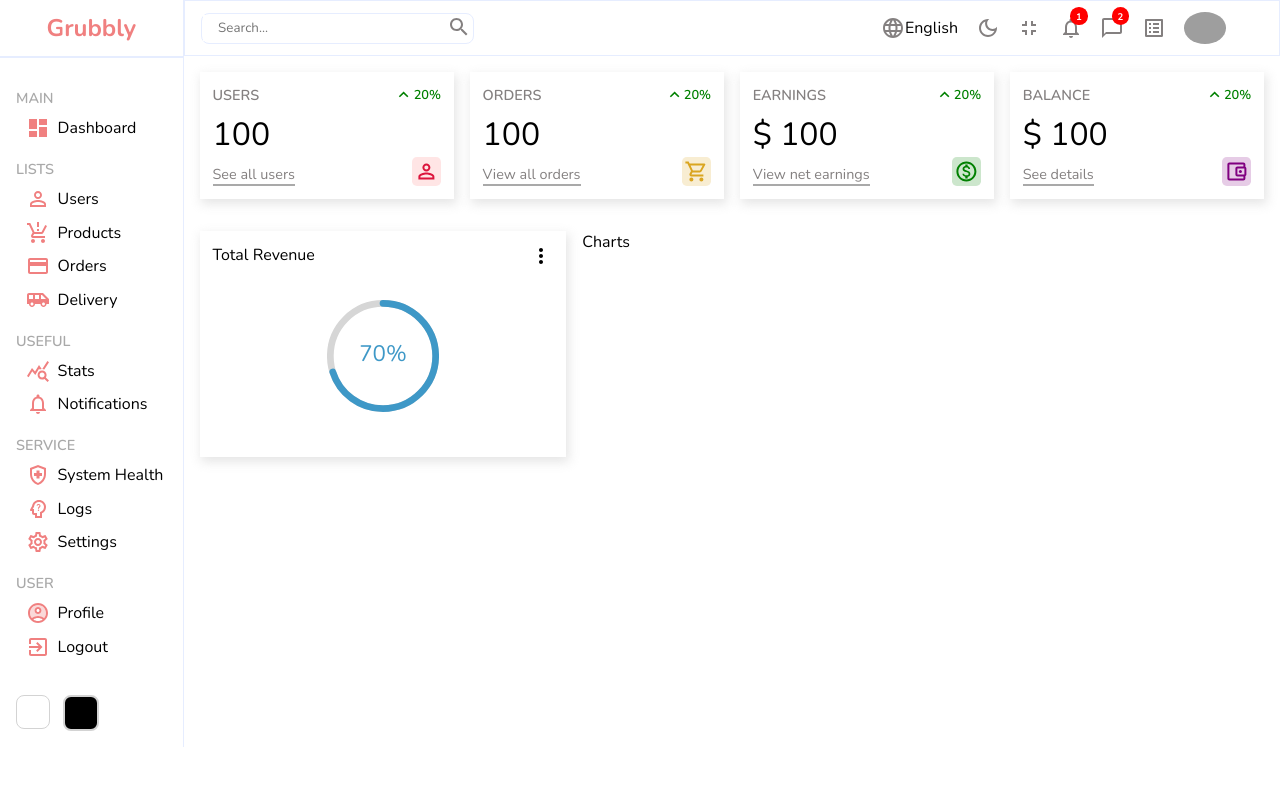
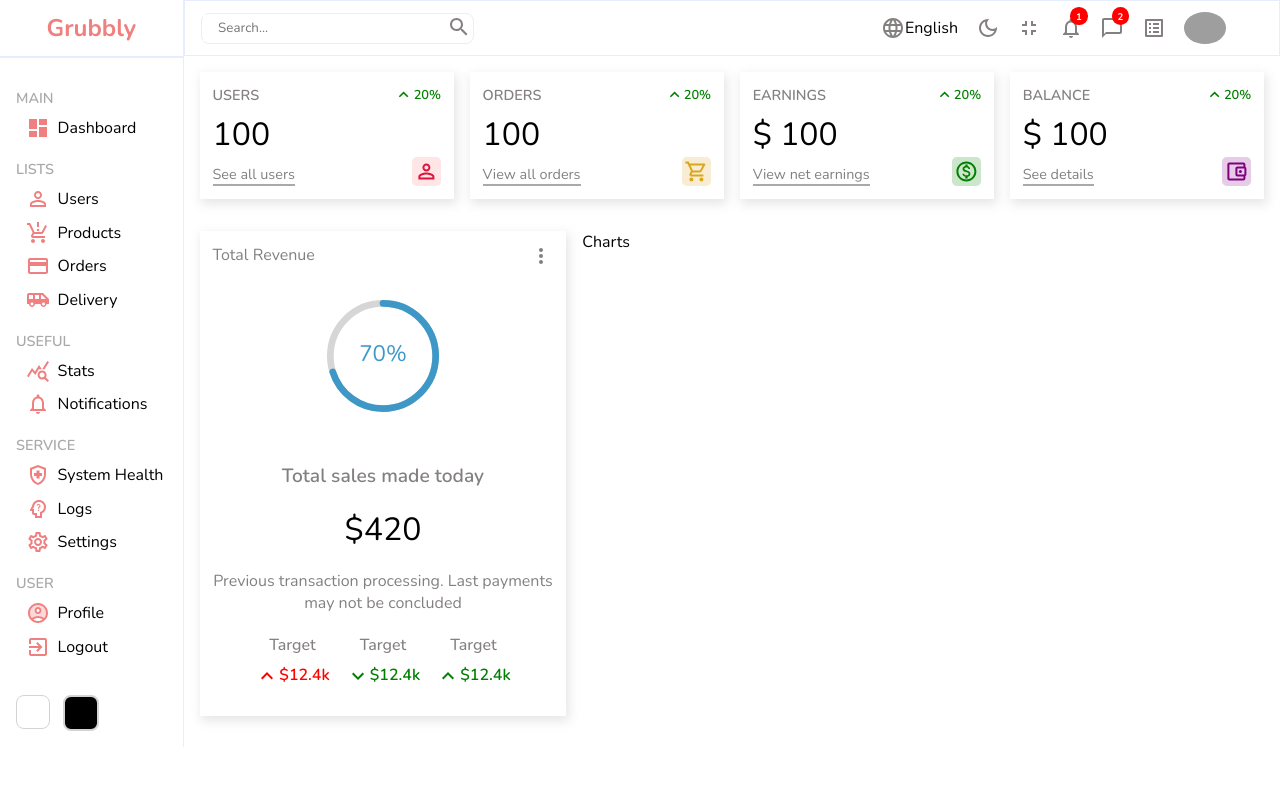
Before and after one commit to michaelomekagu688/grubbly-dashboard, a React (Create React App) app: page / in a window 1280 px wide. Shown: the top 786 px of the page. Built offline with nearby package versions, Linux system fonts and the light colour scheme; grey boxes are pictures that could not be loaded.

Commit message:
worked on the featured section

```diff
--- a/src/components/featured/Featured.jsx
+++ b/src/components/featured/Featured.jsx
@@ -1,7 +1,7 @@
 
 import React from "react";
 import './featured.scss'
-import { MoreVert } from "@mui/icons-material";
+import { KeyboardArrowDown, KeyboardArrowUp, MoreVert } from "@mui/icons-material";
 import { CircularProgressbar } from "react-circular-progressbar";
 import "react-circular-progressbar/dist/styles.css";
 
@@ -9,12 +9,40 @@ function Featured(){
     return(
         <div className="featured-cont">
             <div className="top">
-                <div> Total Revenue </div>
+                <div className="top-text"> Total Revenue </div>
                 <MoreVert />
             </div>
             <div className="bottom">
                 <div className="featuredChart">
                     <CircularProgressbar value={70} text="70%" strokeWidth={6} />
+                </div>
+                <p className="total-text"> Total sales made today </p>
+                <span> $420 </span>
+                <p> Previous transaction processing. Last payments may not be concluded</p>
+                <div className="target-cont">
+                    <div className="targets-div">
+                        <div className="targets-tp"> Target </div>
+                        <div className="targets-dwn negative">
+                            <KeyboardArrowUp />
+                            <div> $12.4k </div>
+                        </div>
+                    </div>
+                    <div className="targets-div">
+                        <div className="targets-tp"> Target </div>
+                        <div className="targets-dwn positive">
+                            <KeyboardArrowDown />
+                            <div> $12.4k </div>
+                        </div>
+                    </div>
+                    <div className="targets-div">
+                        <div className="targets-tp"> Target </div>
+                        <div className="targets-dwn positive">
+                            <KeyboardArrowUp />
+                            <div> $12.4k </div>
+                        </div>
+                    </div>
+
+
                 </div>
 
             </div>
--- a/src/components/featured/featured.scss
+++ b/src/components/featured/featured.scss
@@ -13,6 +13,11 @@
         display: flex;
         justify-content: space-between;
         width: 100%;
+        color: rgb(132, 128, 128);
+
+        .top-text{
+            font-weight: 400;
+        }
     }
 
     .bottom{
@@ -20,11 +25,66 @@
         flex-direction: column;
         justify-content: center;
         align-items: center;
+        gap: 1.2rem;
+
+        .target-cont{
+            display: flex;
+            gap: 1rem;
+            margin-bottom: 1em;
+            padding: 0 1em;
+
+            .targets-div{
+               display: flex;
+               flex-direction: column;
+               gap: .5rem;
+               justify-content: space-between;
+               align-items: center;
+
+               .targets-tp{
+                   color: rgb(132, 128, 128);
+                   font-weight: 500;
+               }
+
+               .targets-dwn{
+                   display: flex;
+                   font-weight: 600;
+
+               }
+
+
+                .negative{
+                    color: red;
+                }
+
+                .positive{
+                    color: green;
+                }
+           }
+
+        }
+
+
+        .total-text{
+            color: rgb(132, 128, 128);
+            font-size: 1.2rem;
+            font-weight: 600;
+        }
+
+        span{
+            font-size: 2rem;
+        }
+        :nth-child(4){
+            color: rgb(132, 128, 128);
+            text-align: center;
+            font-size: 1rem;
+
+        }
 
         .featuredChart{
             width: 7rem;
             height: 7rem;
             padding: 2em;
         }
+
     }
 }
```
